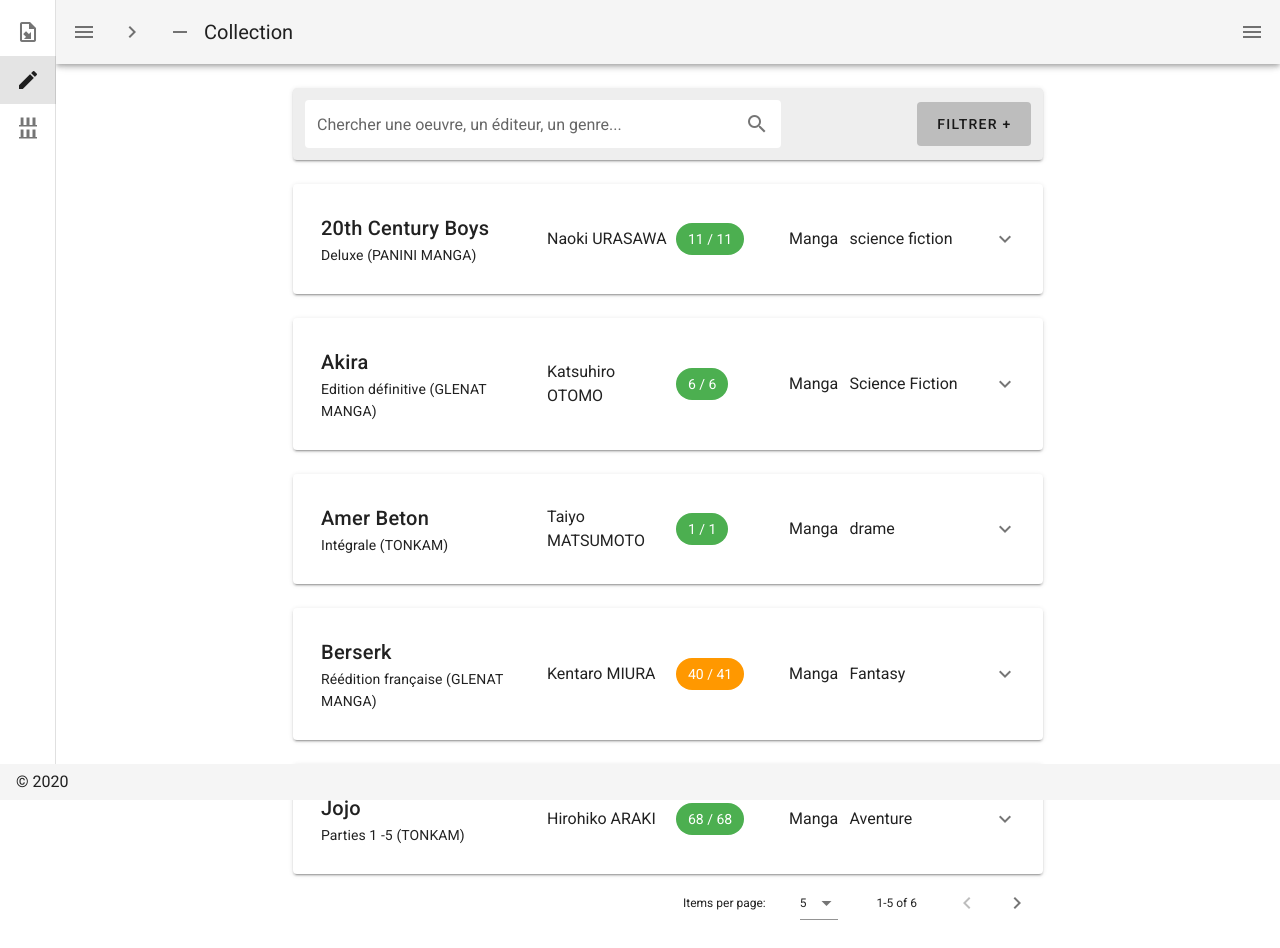
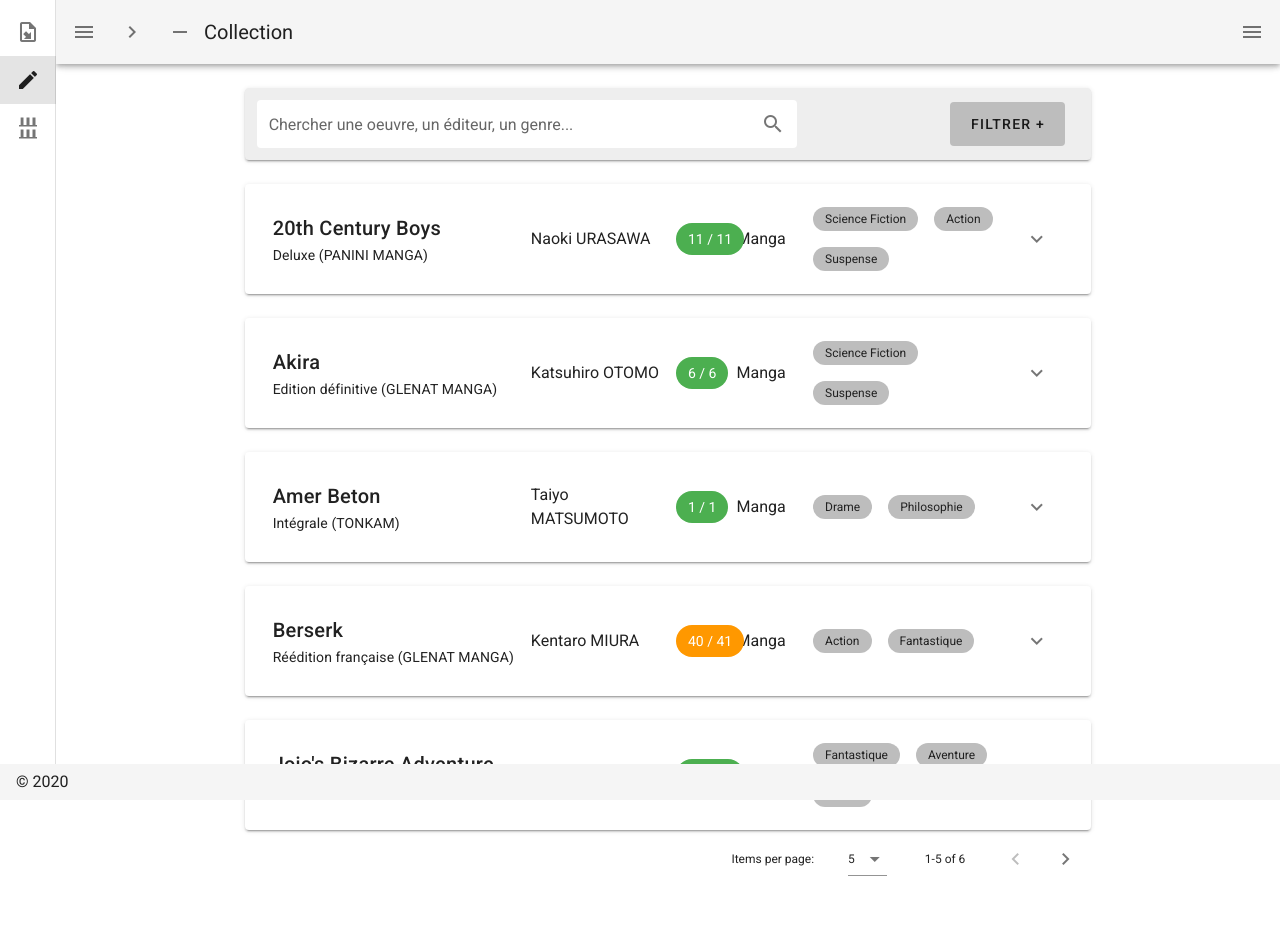
Before and after one commit to llabourbeExcilys/Collection, a Nuxt app in the folder front/: page /collection/manage in a window 1280 px wide. Shown: the top 948 px of the page. Built offline with nearby package versions, Linux system fonts and the light colour scheme.

Commit message:
Ajout des chips pour gérer les genres

```diff
--- a/front/src/components/MangaSerie.vue
+++ b/front/src/components/MangaSerie.vue
@@ -12,7 +12,7 @@
 						</v-card-subtitle>
 					</v-col>
 					<v-col :cols="2">{{ item.autor }}</v-col>
-					<v-col :cols="2">
+					<v-col :cols="1">
 						<v-chip
 							v-if="item.owned === item.published"
 							class="ma-2"
@@ -28,12 +28,25 @@
 					<v-col :cols="1">
 						{{ item.type }}
 					</v-col>
-					<v-col :cols="2">
-						{{ item.genre }}
+					<v-col :cols="3">
+						<v-row no-gutters>
+							<v-col>
+								<v-chip
+									v-for="genre in item.genres"
+									v-bind:key="genre"
+									class="ma-2"
+									small
+									dense
+									color="grey lighten-1"
+									text-color="grey darken-4"
+								>
+									{{ genre }}
+								</v-chip>
+							</v-col>
+						</v-row>
 					</v-col>
-					<v-col :cols="1">
+					<v-col>
 						<v-card-actions>
-							<v-spacer />
 							<v-btn icon @click="show = !show">
 								<v-icon>{{
 									show ? 'mdi-chevron-up' : 'mdi-chevron-down'
@@ -45,15 +58,15 @@
 				<v-row v-if="show" dense align="center" justify="center">
 					<v-divider />
 				</v-row>
-				<v-row v-if="show">
-					<v-col :cols="5">
-						<v-expand-transition>
-							<div>
+				<div v-if="show">
+					<v-row>
+						<v-col :cols="5">
+							<v-expand-transition>
 								<threebook :title="item.title" :length="item.published" />
-							</div>
-						</v-expand-transition>
-					</v-col>
-				</v-row>
+							</v-expand-transition>
+						</v-col>
+					</v-row>
+				</div>
 			</v-container>
 		</v-card>
 	</div>
--- a/front/src/pages/collection/manage.vue
+++ b/front/src/pages/collection/manage.vue
@@ -2,7 +2,7 @@
 	<div>
 		<v-container>
 			<v-row align="center" justify="center">
-				<v-col :cols="8">
+				<v-col :cols="9">
 					<v-data-iterator
 						hide-default-footer
 						row
@@ -122,6 +122,7 @@
 			],
 			books: [],
 			editors: ['PANINI MANGA', 'GLENAT MANGA', 'TONKAM', 'KUROKAWA'],
+			genres: [],
 			mangaSeries: [
 				{
 					autor: 'Naoki URASAWA',
@@ -131,7 +132,7 @@
 					owned: 11,
 					published: 11,
 					type: 'Manga',
-					genre: 'science fiction'
+					genres: ['Science Fiction', 'Action', 'Suspense']
 				},
 				{
 					autor: 'Katsuhiro OTOMO',
@@ -141,7 +142,7 @@
 					owned: 6,
 					published: 6,
 					type: 'Manga',
-					genre: 'Science Fiction'
+					genres: ['Science Fiction', 'Suspense']
 				},
 				{
 					autor: 'Taiyo MATSUMOTO',
@@ -151,7 +152,7 @@
 					owned: 1,
 					published: 1,
 					type: 'Manga',
-					genre: 'drame'
+					genres: ['Drame', 'Philosophie']
 				},
 				{
 					autor: 'Kentaro MIURA',
@@ -161,17 +162,17 @@
 					owned: 40,
 					published: 41,
 					type: 'Manga',
-					genre: 'Fantasy'
+					genres: ['Action', 'Fantastique']
 				},
 				{
 					autor: 'Hirohiko ARAKI',
-					title: 'Jojo',
+					title: "Jojo's Bizarre Adventure",
 					edition: 'Parties 1 -5',
 					editor: 'TONKAM',
 					owned: 68,
 					published: 68,
 					type: 'Manga',
-					genre: 'Aventure'
+					genres: ['Fantastique', 'Aventure', 'Action']
 				},
 				{
 					autor: 'Makoto YUKIMURA',
@@ -181,7 +182,7 @@
 					owned: 16,
 					published: 23,
 					type: 'Manga',
-					genre: 'Action'
+					genres: ['Action', 'Aventure', 'Drame', 'Historique']
 				}
 			],
 			search: '',
@@ -190,7 +191,18 @@
 			searchedAutor: '',
 			searchedGenre: '',
 			showFilters: false,
-			types: ['Manga', 'Artbook']
+			types: ['Manga', 'Artbook', 'Fanbook'],
+			genres: [
+				'Science Fiction',
+				'Suspense',
+				'Action',
+				'Aventure',
+				'Historique',
+				'Fantastique',
+				'Aventure',
+				'Drame',
+				'Philosophie'
+			]
 		};
 	},
 	computed: {
```
